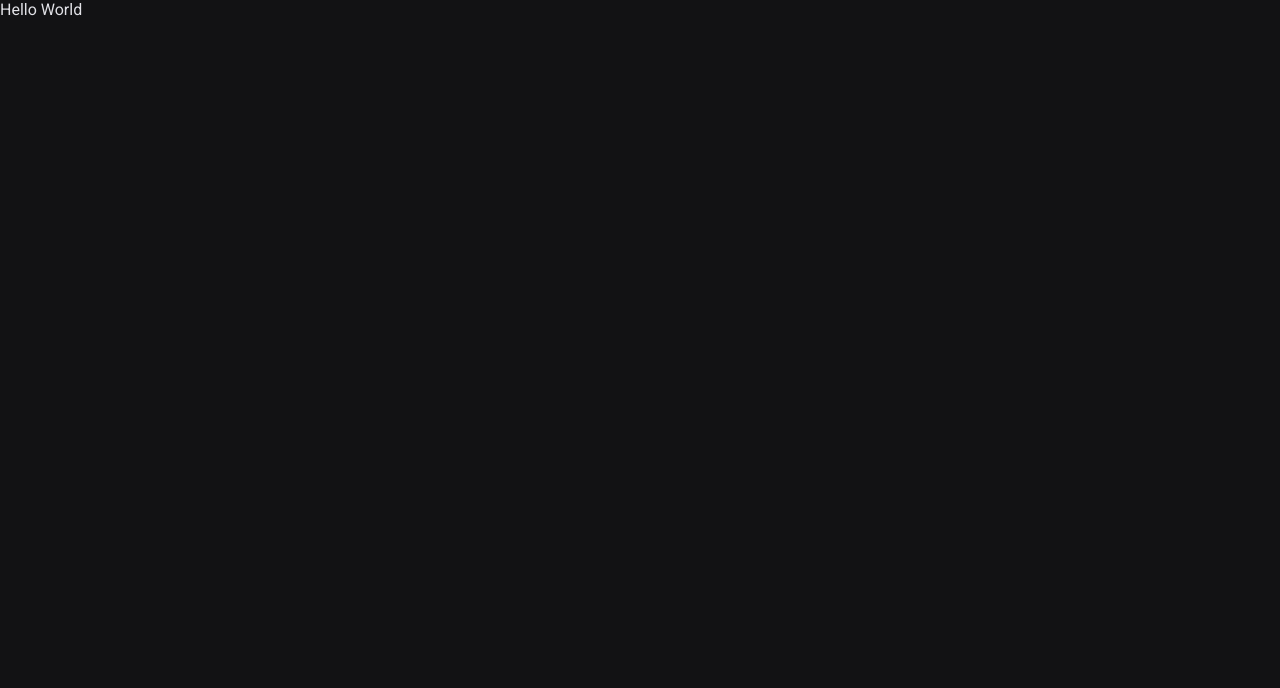
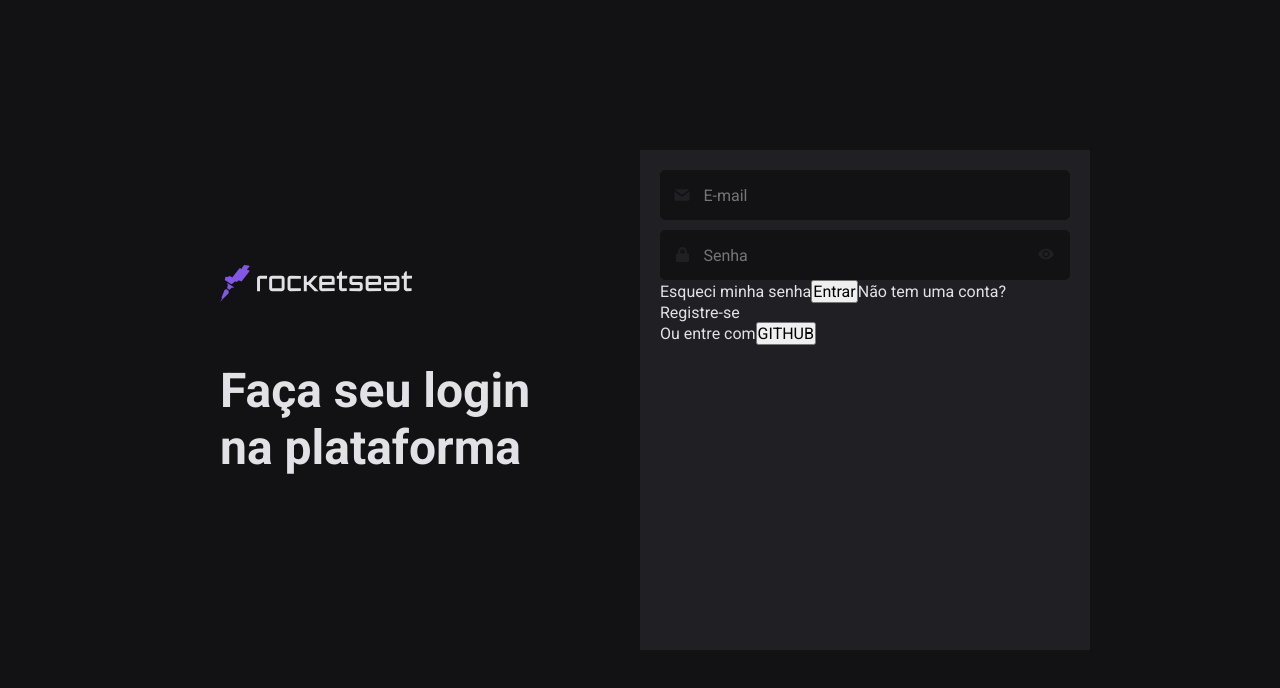
Before and after one commit to allexis096/rocket, a Next.js app: page / in a window 1280 px wide. Shown: the top 688 px of the page. Built offline with nearby package versions, Linux system fonts and the light colour scheme.

Commit message:
feat: Index page with some styles

```diff
--- a/src/pages/index.tsx
+++ b/src/pages/index.tsx
@@ -1,3 +1,42 @@
+import Head from 'next/head';
+import { FiMail } from 'react-icons/fi';
+import { FaLock } from 'react-icons/fa';
+
+import * as S from '../styles/pages';
+
+import Logo from '../../public/logo.svg';
+
+import Input from '../components/input';
+
 export default function Home() {
-  return <div>Hello World</div>;
+  return (
+    <S.Container>
+      <Head>
+        <title>Login | localhost</title>
+      </Head>
+      <S.Left>
+        <Logo />
+        <h1>Faça seu login na plataforma</h1>
+      </S.Left>
+      <S.Right>
+        <S.Form>
+          <Input icon={FiMail} placeholder="E-mail" />
+          <Input icon={FaLock} placeholder="Senha" password />
+          <a href="/">Esqueci minha senha</a>
+          <button type="button">Entrar</button>
+          <span>
+            Não tem uma conta? <a href="/">Registre-se</a>
+          </span>
+          <S.Divisor>
+            <div />
+            <div />
+          </S.Divisor>
+          <S.Github>
+            Ou entre com
+            <button type="button">GITHUB</button>
+          </S.Github>
+        </S.Form>
+      </S.Right>
+    </S.Container>
+  );
 }
--- /dev/null
+++ b/src/styles/pages/index.tsx
@@ -0,0 +1,39 @@
+import styled from 'styled-components';
+
+export const Container = styled.div`
+  display: grid;
+  grid-template-columns: 1fr 1fr;
+  max-width: 900px;
+  align-items: center;
+  justify-content: center;
+  height: 100vh;
+  margin: auto;
+`;
+
+export const Left = styled.div`
+  display: flex;
+  flex-direction: column;
+  margin-left: 30px;
+
+  h1 {
+    margin: 60px 0;
+    font-size: 3rem;
+    max-width: 350px;
+  }
+`;
+
+export const Right = styled.div`
+  display: flex;
+  align-items: center;
+  justify-content: center;
+`;
+
+export const Form = styled.form`
+  background: ${({ theme }) => theme.primary};
+  height: 500px;
+  padding: 20px;
+`;
+
+export const Divisor = styled.div``;
+
+export const Github = styled.div``;
```
